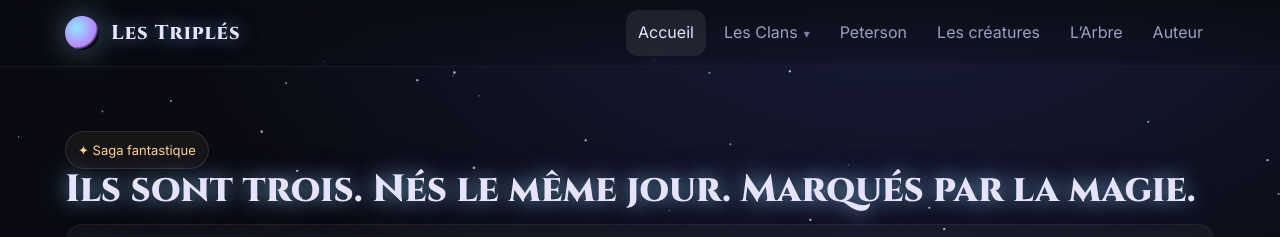
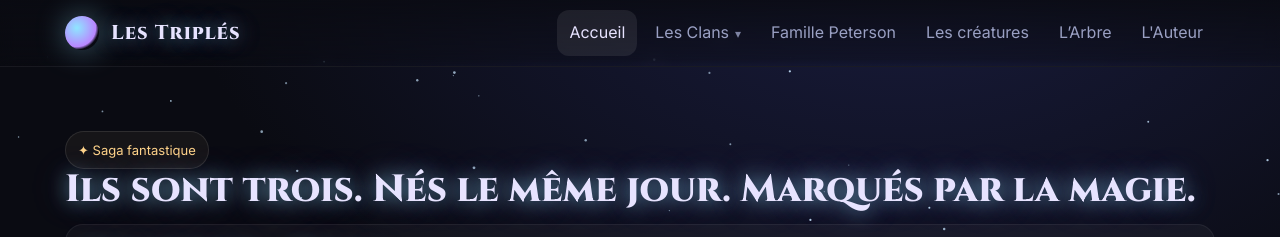
Before and after one commit to alexisplanas9-blip/livre-version-21b, a plain HTML site: page index.html in a window 1280 px wide. Shown: the top 237 px of the page. Drawn offline with Linux system fonts and the light colour scheme.

Commit message:
Update index.html

```diff
--- a/index.html
+++ b/index.html
@@ -122,10 +122,10 @@
               <a href="clan-nature.html">Clan de la Nature</a>
             </div>
           </li>
-  <li><a href="peterson.html">Peterson</a></li>
+  <li><a href="peterson.html"> Famille Peterson</a></li>
   <li><a href="creatures.html">Les créatures</a></li>
   <li><a href="arbre.html">L’Arbre</a></li>
-  <li><a href="auteur.html">Auteur</a></li>
+  <li><a href="auteur.html">L'Auteur</a></li>
         </ul>
       </nav>
     </div>
```
